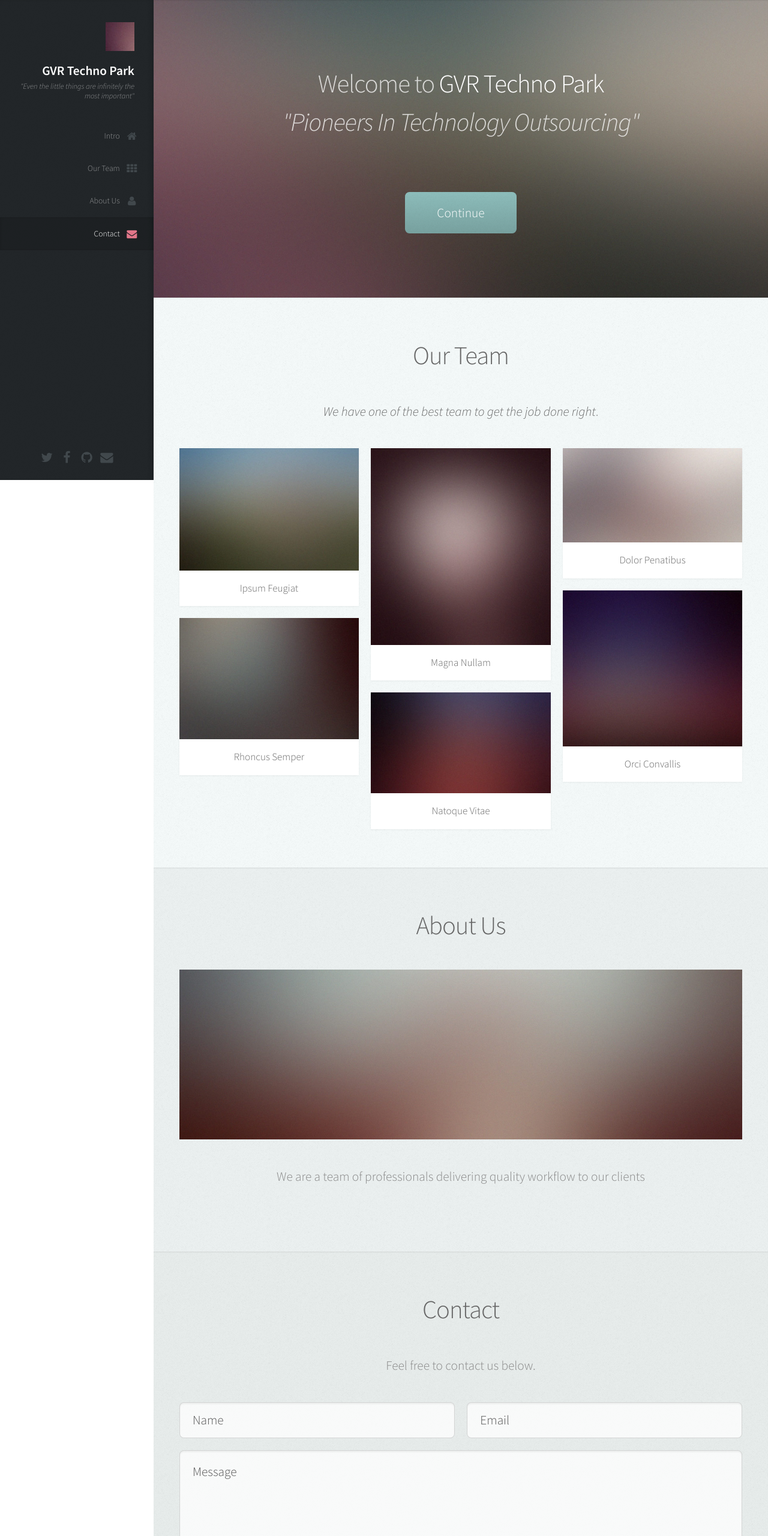
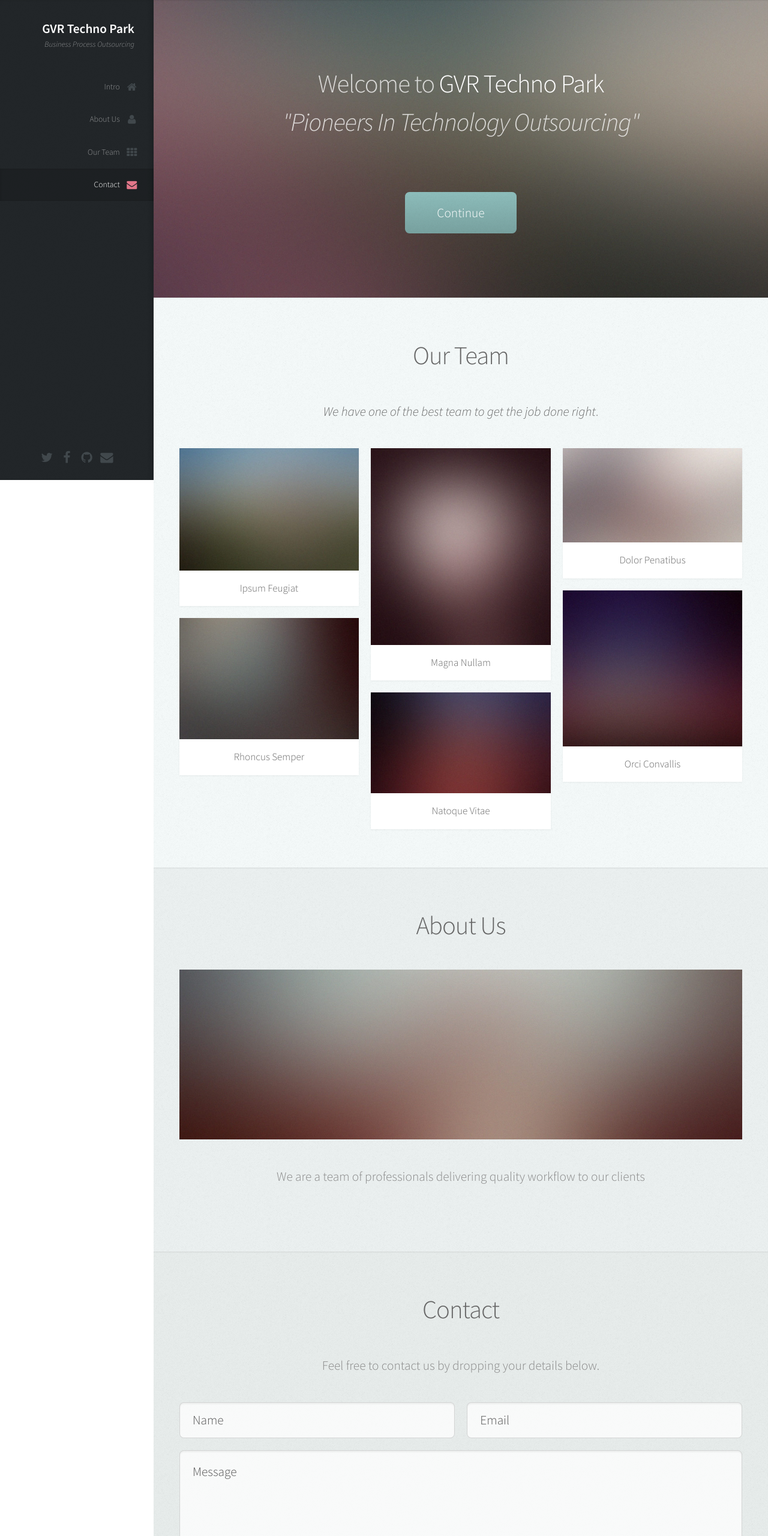
Before and after one commit to gvro/gvro.github.io, a plain HTML site: page index.html in a window 1280 px wide. Shown: the top 2560 px of the page at 60% size. Drawn offline with Linux system fonts and the light colour scheme.

Commit message:
modified

```diff
--- a/index.html
+++ b/index.html
@@ -6,7 +6,7 @@
 -->
 <html>
 	<head>
-		<title>GVR Techno Park</title>
+		<title>GVR Techno Park | A Business Process Outsourcing Company (BPO) | Hyderabad | India</title>
 		<meta charset="utf-8" />
 		<meta name="viewport" content="width=device-width, initial-scale=1" />
 		<!--[if lte IE 8]><script src="assets/js/ie/html5shiv.js"></script><![endif]-->
@@ -23,9 +23,9 @@
 
 					<!-- Logo -->
 						<div id="logo">
-							<span class="image avatar48"><img src="images/avatar.jpg" alt="" /></span>
+							<!--<span class="image avatar48"><img src="images/avatar.jpg" alt="" /></span> -->
 							<h1 id="title">GVR Techno Park</h1>
-							<p><i>"Even the little things are infinitely the most important"</i></p>
+							<p><i>Business Process Outsourcing</i></p>
 						</div>
 
 					<!-- Nav -->
@@ -45,8 +45,9 @@
 							-->
 							<ul>
 								<li><a href="#top" id="top-link" class="skel-layers-ignoreHref"><span class="icon fa-home">Intro</span></a></li>
+								<li><a href="#about" id="about-link" class="skel-layers-ignoreHref"><span class="icon fa-user">About Us</span></a></li>
 								<li><a href="#portfolio" id="portfolio-link" class="skel-layers-ignoreHref"><span class="icon fa-th">Our Team</span></a></li>
-								<li><a href="#about" id="about-link" class="skel-layers-ignoreHref"><span class="icon fa-user">About Us</span></a></li>
+
 								<li><a href="#contact" id="contact-link" class="skel-layers-ignoreHref"><span class="icon fa-envelope">Contact</span></a></li>
 							</ul>
 						</nav>
@@ -168,7 +169,7 @@
 								<h2>Contact</h2>
 							</header>
 
-							<p>Feel free to contact us below.</p>
+							<p>Feel free to contact us by dropping your details below.</p>
 
 							<form method="post" action="#">
 								<div class="row">
@@ -193,7 +194,7 @@
 
 				<!-- Copyright -->
 					<ul class="copyright">
-						<li>&copy; GVR Techno Park 2016</li><li>Design:<a href="http://html5up.net">HTML5 UP</a></li>
+						<li>&copy; <b>GVR Techno Park 2016</B></li><br /><li>Website maintained by <a href="https://kskarthik.github.io">kskarthik</a>|</li>
 					</ul>
 
 			</div>
```
